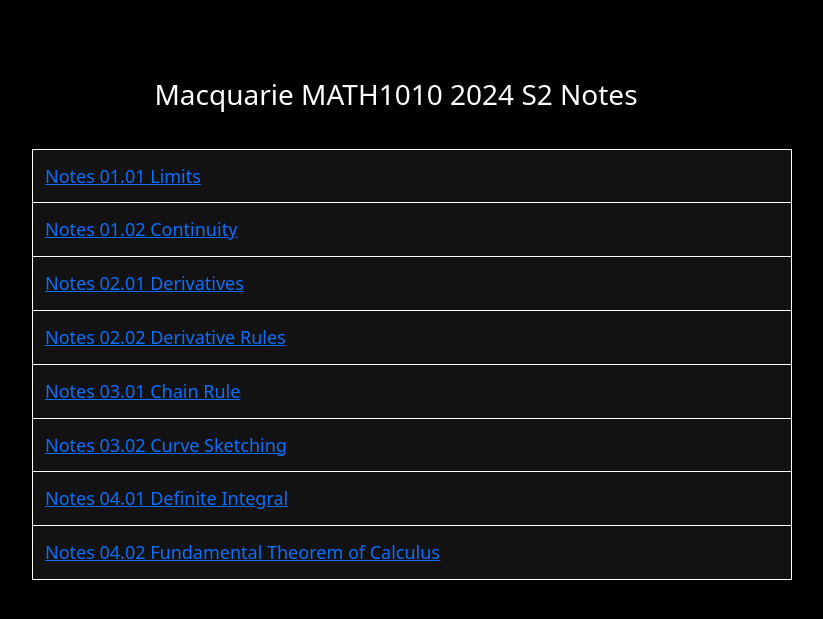
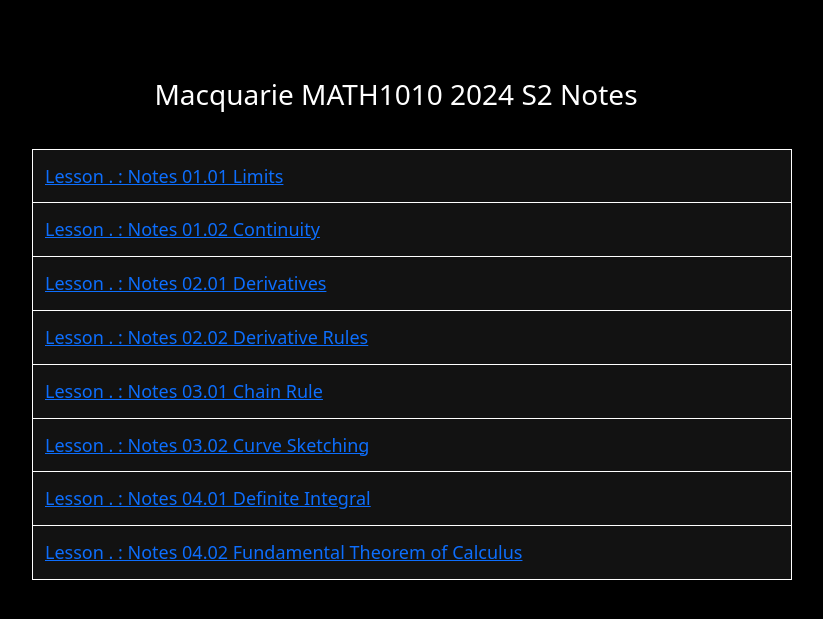
Before and after one commit to pabryan/notes, a Jekyll site: the page built from docs/mq_math1010_2024_s2/index.md, in a window 1280 px wide. Shown: the top 619 px of the page, without its empty margins (244-1067 px from the left). Built offline with Jekyll 4.4.1, drawn with Linux system fonts in a browser that asks for light colours.

Commit message:
Changed lesson listing display format

```diff
--- a/docs/_layouts/listing.html
+++ b/docs/_layouts/listing.html
@@ -5,7 +5,7 @@
 <ul>
   {% for note in site.pages %}
     {% if note.layout =="notes" and note.dir contains page.dir %}
-      <li><a href="{{ note.url | relative_url }}" target="_blank">{{ note.title }}</a></li>
+      <li><a href="{{ note.url | relative_url }}" target="_blank">Lesson {{ note.week }}.{{ note.lecture }} : {{ note.title }}</a></li>
     {% endif %}
   {% endfor %}
 </ul>
```
